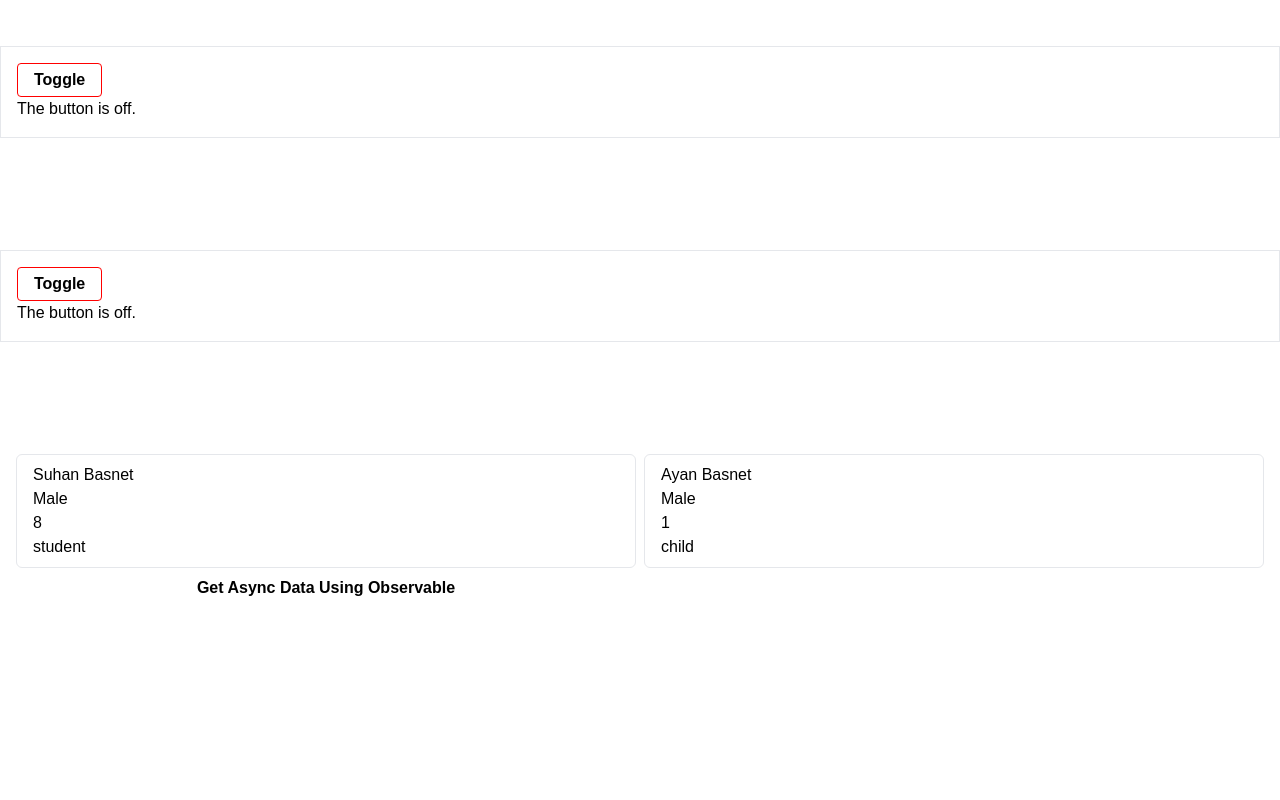
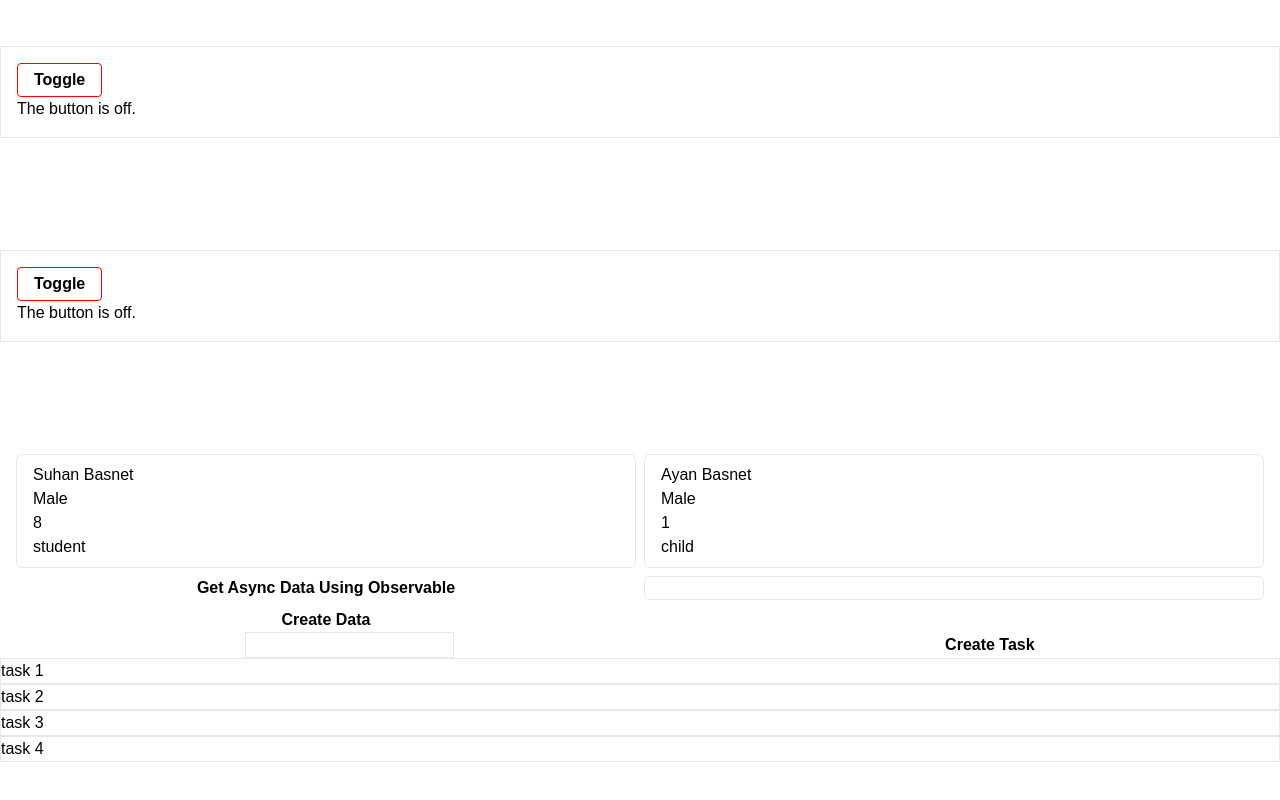
Before and after one commit to dbgautam7/angular-project, an Angular app: page / in a window 1280 px wide. Shown: the part 3007-3807 px from the top of the page. Before the commit the page ends 3663 px from the top, so only its background shows below. Built offline with nearby package versions, Linux system fonts and the light colour scheme.

Commit message:
feat:observable and subjects feature added

```diff
--- a/src/app/app.component.html
+++ b/src/app/app.component.html
@@ -12,6 +12,8 @@
   <login-form />
   <login-form />
   <app-user />
+  <app-create-task />
+  <app-show-task />
   <!-- <app-signup /> -->
   <div app-footer></div>
 </main>
--- a/src/app/app.component.ts
+++ b/src/app/app.component.ts
@@ -10,6 +10,8 @@ import { UserComponent } from './user/user.component'
 import { FormsModule } from '@angular/forms'
 import { UserService } from './services/user.service'
 import { LoggerService } from './services/logger.service'
+import { ShowTaskComponent } from './task/showTask/showTask.component'
+import { CreateTaskComponent } from './task/createTask/createTask.component'
 @Component({
   selector: 'app-root',
   templateUrl: './app.component.html',
@@ -22,6 +24,8 @@ import { LoggerService } from './services/logger.service'
     SignUpComponent,
     LoginFormComponent,
     UserComponent,
+    ShowTaskComponent,
+    CreateTaskComponent,
   ],
   standalone: true,
   encapsulation: ViewEncapsulation.None,
--- /dev/null
+++ b/src/app/services/task.service.ts
@@ -0,0 +1,11 @@
+import { Injectable } from '@angular/core'
+import { Subject } from 'rxjs'
+
+@Injectable({ providedIn: 'root' })
+export class TaskService {
+  createTask = new Subject<string>()
+
+  onCreateTask(value: string) {
+    this.createTask.next(value)
+  }
+}
--- a/src/app/services/user.service.ts
+++ b/src/app/services/user.service.ts
@@ -2,7 +2,7 @@ import { Injectable } from '@angular/core'
 import { User } from '../models/user'
 import { LoggerService } from './logger.service'
 
-@Injectable()
+@Injectable({ providedIn: 'root' })
 export class UserService {
   users: User[] = [
     new User('Suhan Basnet', 'Male', 8, true),
--- /dev/null
+++ b/src/app/task/createTask/createTask.component.html
@@ -0,0 +1,4 @@
+<div class="flex justify-around">
+  <input class="border" type="text" [(ngModel)]="newTask" />
+  <button (click)="handleCreateTask()">Create Task</button>
+</div>
--- /dev/null
+++ b/src/app/task/createTask/createTask.component.ts
@@ -0,0 +1,20 @@
+import { Component, inject } from '@angular/core'
+import { NgFor } from '@angular/common'
+import { FormsModule } from '@angular/forms'
+import { TaskService } from '../../services/task.service'
+
+@Component({
+  selector: 'app-create-task',
+  standalone: true,
+  imports: [NgFor, FormsModule],
+  templateUrl: './createTask.component.html',
+})
+export class CreateTaskComponent {
+  newTask: string = ''
+
+  taskService: TaskService = inject(TaskService)
+
+  handleCreateTask() {
+    this.taskService.onCreateTask(this.newTask)
+  }
+}
--- /dev/null
+++ b/src/app/task/showTask/showTask.component.html
@@ -0,0 +1,3 @@
+<div *ngFor="let task of tasks" class="flex flex-col gap-10">
+  <p class="border block">{{ task }}</p>
+</div>
--- /dev/null
+++ b/src/app/task/showTask/showTask.component.ts
@@ -0,0 +1,26 @@
+import { Component, OnInit, inject } from '@angular/core'
+import { TaskService } from '../../services/task.service'
+import { NgFor } from '@angular/common'
+import { ajax } from 'rxjs/ajax'
+import { BehaviorSubject, Subject } from 'rxjs'
+
+@Component({
+  selector: 'app-show-task',
+  standalone: true,
+  imports: [NgFor],
+  templateUrl: './showTask.component.html',
+})
+export class ShowTaskComponent implements OnInit {
+  tasks: string[] = ['task 1', 'task 2', 'task 3', 'task 4']
+
+  taskService: TaskService = inject(TaskService)
+
+  ngOnInit(): void {
+    this.taskService.createTask.subscribe((val: string) => {
+      this.tasks.push(val)
+    })
+
+    const subject = new BehaviorSubject<number>(100)
+    subject.subscribe((data) => console.log(data * 2))
+  }
+}
--- a/src/app/user/user.component.html
+++ b/src/app/user/user.component.html
@@ -9,4 +9,7 @@
     <p>{{ item }}</p>
   </div>
   <button (click)="handleAsyncData()">Get Async Data Using Observable</button>
+
+  <div class="border rounded-md py-2 px-4" id="container"></div>
+  <button #createButton>Create Data</button>
 </div>
--- a/src/app/user/user.component.ts
+++ b/src/app/user/user.component.ts
@@ -1,8 +1,7 @@
-import { Component } from '@angular/core'
+import { AfterViewInit, Component, ElementRef, ViewChild } from '@angular/core'
 import { UserService } from '../services/user.service'
 import { NgFor } from '@angular/common'
-import { Observable } from 'rxjs'
-import { error } from 'console'
+import { Observable, filter, from, fromEvent, map } from 'rxjs'
 
 @Component({
   selector: 'app-user',
@@ -10,7 +9,7 @@ import { error } from 'console'
   imports: [NgFor],
   templateUrl: './user.component.html',
 })
-export class UserComponent {
+export class UserComponent implements AfterViewInit {
   constructor(private userService: UserService) {}
   userList = this.userService.getAllUsers()
 
@@ -20,6 +19,16 @@ export class UserComponent {
   // myObservable = new Observable((observer) => {
   //   observer.next([1, 2, 3, 4, 5, 6, 7])
   // })
+
+  mapObservable = from([2, 4, 6, 8, 10])
+
+  mappedData = this.mapObservable.pipe(map((val) => val * 5))
+  filteredData = this.mappedData.pipe(filter((val) => val % 4 === 0))
+
+  mappedFilteredData = this.mapObservable.pipe(
+    map((mappedVal) => mappedVal * 5),
+    filter((filteredVal) => filteredVal % 4 === 0),
+  )
 
   myObservable = new Observable((observer) => {
     observer.next(1)
@@ -33,6 +42,12 @@ export class UserComponent {
       observer.complete()
     }, 1000)
   })
+
+  promiseData = new Promise((resolve, reject) => {
+    resolve([1, 4, 8])
+  })
+
+  newObservable = from(this.promiseData)
 
   //observer or event listener
   // next, error, complete
@@ -55,7 +70,7 @@ export class UserComponent {
   //   )
   // }
   handleAsyncData() {
-    this.myObservable.subscribe({
+    this.mappedFilteredData.subscribe({
       next: (value: any) => {
         this.data.push(value)
       },
@@ -67,4 +82,29 @@ export class UserComponent {
       },
     })
   }
+
+  @ViewChild('createButton')
+  createButton: ElementRef
+
+  createButtonObservable: any
+
+  buttonClicked() {
+    let count: number = 1
+    this.createButtonObservable = fromEvent(
+      this.createButton.nativeElement,
+      'click',
+    ).subscribe(() => {
+      this.showItem(count++)
+    })
+  }
+
+  ngAfterViewInit(): void {
+    this.buttonClicked()
+  }
+
+  showItem(count: number) {
+    let div = document.createElement('div')
+    div.innerText = 'Text' + count
+    document.getElementById('container').appendChild(div)
+  }
 }
```
